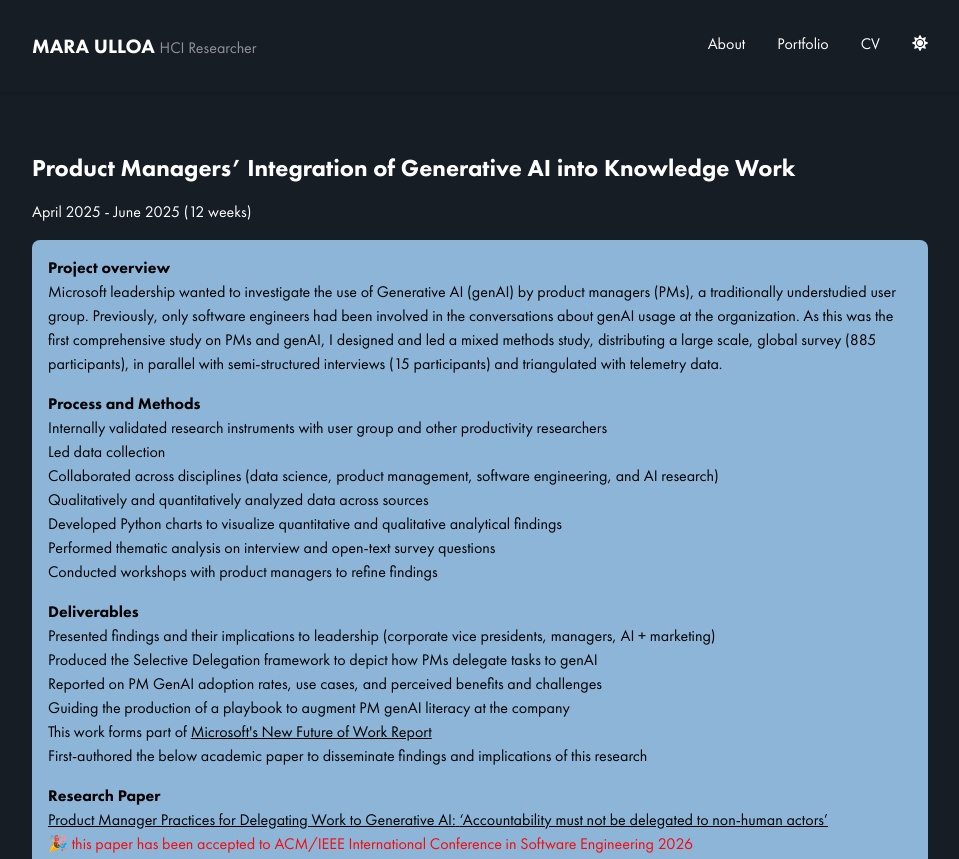
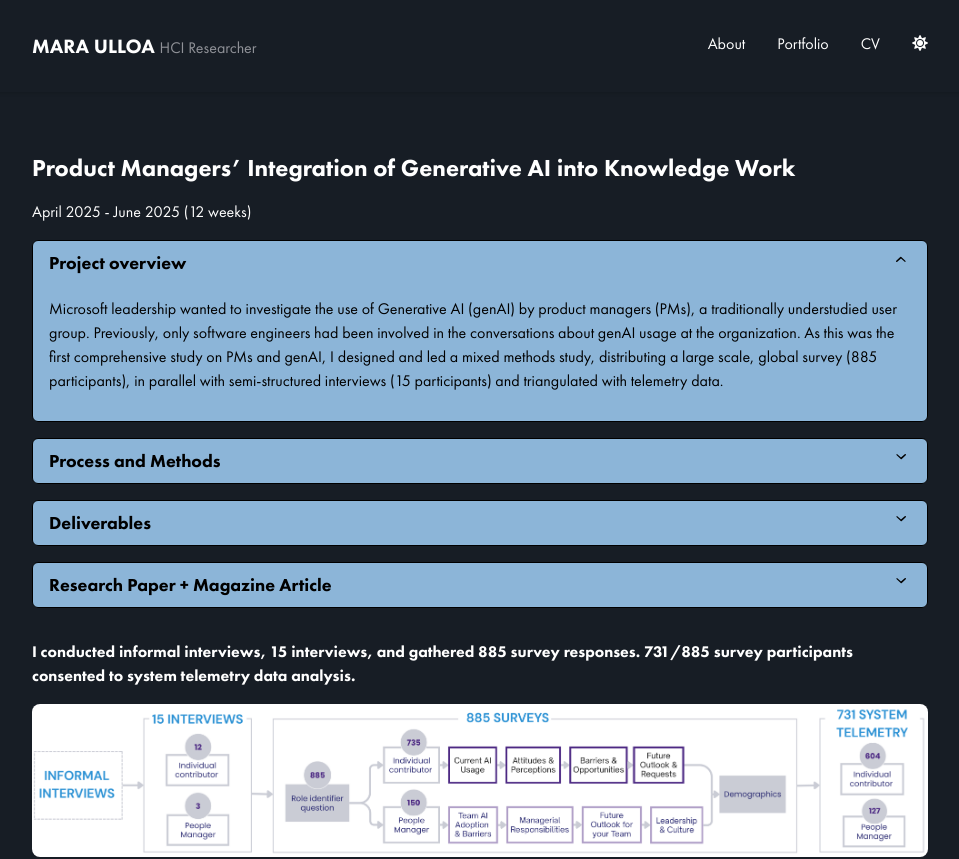
Before and after one commit to eulloa/mara-research-site, a Next.js app: page /Microsoft-Research in a window 1280 px wide. Shown: the top 859 px of the page, without its empty margins (160-1119 px from the left). Built offline with nearby package versions, Linux system fonts and the light colour scheme.

Commit message:
feat: collapsible

```diff
--- a/src/app/Microsoft-Research/page.tsx
+++ b/src/app/Microsoft-Research/page.tsx
@@ -8,6 +8,7 @@ import {
   MuseumTouchscreen,
   SelectedProjects,
 } from "@/components/portfolio";
+import { Collapsible } from "@/components";
 
 export const metadata: Metadata = {
   applicationName: "Mara Ulloa's research website",
@@ -28,8 +29,7 @@ export default function Page() {
           Product Managers&rsquo; Integration of Generative AI into Knowledge Work
       </h1>
       <h2 className="dark:text-white mb-4">April 2025 - June 2025 (12 weeks)</h2>
-      <div className="bg-lightBlue rounded-lg p-4">
-        <h1 className="font-semibold">Project overview</h1>
+      <Collapsible className="mb-4" title="Project overview" defaultOpen={true}>
         <p className="mb-4">
             Microsoft leadership wanted to investigate the use of Generative AI (genAI) by product managers (PMs),
             a traditionally understudied user group. Previously, only software engineers had been involved
@@ -38,7 +38,8 @@ export default function Page() {
             a large scale, global survey (885 participants), in parallel with semi-structured
             interviews (15 participants) and triangulated with telemetry data.
         </p>
-        <h1 className="font-semibold">Process and Methods</h1>
+      </Collapsible>
+      <Collapsible className="mb-4" title="Process and Methods">
         <ul className="mb-4">
             <li>Internally validated research instruments with user group and other productivity researchers</li>
             <li>Led data collection</li>
@@ -48,7 +49,8 @@ export default function Page() {
             <li>Performed thematic analysis on interview and open-text survey questions</li>
             <li>Conducted workshops with product managers to refine findings</li>
         </ul>
-        <h1 className="font-semibold">Deliverables</h1>
+      </Collapsible>
+      <Collapsible className="mb-4" title="Deliverables">
         <ul className="mb-4">
             <li>Presented findings and their implications to leadership (corporate vice presidents, managers, AI + marketing)</li>
             <li>Produced the Selective Delegation framework to depict how PMs delegate tasks to genAI</li>
@@ -65,7 +67,8 @@ export default function Page() {
             </li>
             <li>First-authored the below academic paper to disseminate findings and implications of this research</li>
         </ul>
-        <h1 className="font-semibold">Research Paper</h1>
+      </Collapsible>
+      <Collapsible className="mb-4" title="Research Paper + Magazine Article">
         <a
             className="underline"
             href="https://arxiv.org/abs/2510.02504"
@@ -77,7 +80,8 @@ export default function Page() {
         <p className="text-red">
           🎉 this paper has been accepted to ACM/IEEE International Conference in Software Engineering 2026
         </p>
-      </div>
+        <p>Magazine article coming soon</p>
+      </Collapsible>
       <div className="mt-8 rounded-lg">
         <h1 className="dark:text-white mb-4 font-bold">
            I conducted informal interviews, 15 interviews, and gathered 885 survey responses. 731/885 survey participants consented to system telemetry data analysis.
--- /dev/null
+++ b/src/app/components/collapsible.tsx
@@ -0,0 +1,84 @@
+"use client";
+import { useState, ReactNode, FC, useRef, useEffect } from 'react';
+
+interface CollapsibleProps {
+  /** The header content (string, icon, etc.) */
+  title: ReactNode;
+
+  /** Anything you want to show inside the panel */
+  children: ReactNode;
+
+  /** Start collapsed (default is open) */
+  defaultOpen?: boolean;
+
+  /** Called when the panel is toggled; receives the new state (true = open) */
+  onToggle?: (open: boolean) => void;
+
+  /** Optional Tailwind classes for the wrapper */
+  className?: string;
+}
+
+export const Collapsible: FC<CollapsibleProps> = ({
+  title,
+  children,
+  defaultOpen = false,
+  onToggle,
+  className = '',
+}) => {
+  const [open, setOpen] = useState(defaultOpen);
+  const contentRef = useRef<HTMLDivElement>(null);
+
+  /* Notify parent when state changes */
+  useEffect(() => {
+    if (onToggle) onToggle(open);
+  }, [open, onToggle]);
+
+  const toggle = () => setOpen((o) => !o);
+
+  /* We’ll use a CSS trick to animate the height:
+     - The inner div is `overflow-hidden`.
+     - The `max-h-[...px]` class is set based on the content’s scrollHeight.  */
+  const [maxHeight, setMaxHeight] = useState<number | null>(null);
+
+  useEffect(() => {
+    if (contentRef.current) {
+      setMaxHeight(contentRef.current.scrollHeight);
+    }
+  }, [children]); // re‑measure if content changes
+
+  return (
+    <div className={`border rounded-md ${className} bg-lightBlue`}>
+      {/* Header – always visible */}
+      <button
+        type="button"
+        className="flex justify-between w-full px-4 py-2 text-left text-sm font-medium text-gray-700 bg-gray-100 hover:bg-gray-200 focus:outline-none focus:ring-2 focus:ring-indigo-500"
+        onClick={toggle}
+        aria-expanded={open}
+        aria-controls="collapsible-content"
+      >
+        <h1 className="font-semibold text-lg">{title}</h1>
+        <svg
+          className={`w-5 h-5 transition-transform duration-200 ${open ? 'transform rotate-180' : ''}`}
+          viewBox="0 0 20 20"
+          fill="currentColor"
+          aria-hidden="true"
+        >
+          <path fillRule="evenodd" d="M5.23 7.21a.75.75 0 011.06.02L10 10.585l3.71-3.354a.75.75 0 111.04 1.08l-4 3.625a.75.75 0 01-1.04 0l-4-3.625a.75.75 0 01.02-1.06z" clipRule="evenodd" />
+        </svg>
+      </button>
+
+      {/* Content – collapsible section */}
+      <div
+        id="collapsible-content"
+        ref={contentRef}
+        className="overflow-hidden transition-[max-height] duration-300 ease-in-out"
+        style={{
+          maxHeight: open ? `${maxHeight}px` : 0,
+        }}
+        aria-hidden={!open}
+      >
+        <div className="px-4 py-3 text-md text-gray-600">{children}</div>
+      </div>
+    </div>
+  );
+};
--- a/src/app/components/index.tsx
+++ b/src/app/components/index.tsx
@@ -3,6 +3,7 @@ export * from "./backToTop";
 export * from "./bio";
 export * from "./bluesky";
 export * from "./close";
+export * from "./collapsible";
 export * from "./footer";
 export * from "./github";
 export * from "./header";
```
